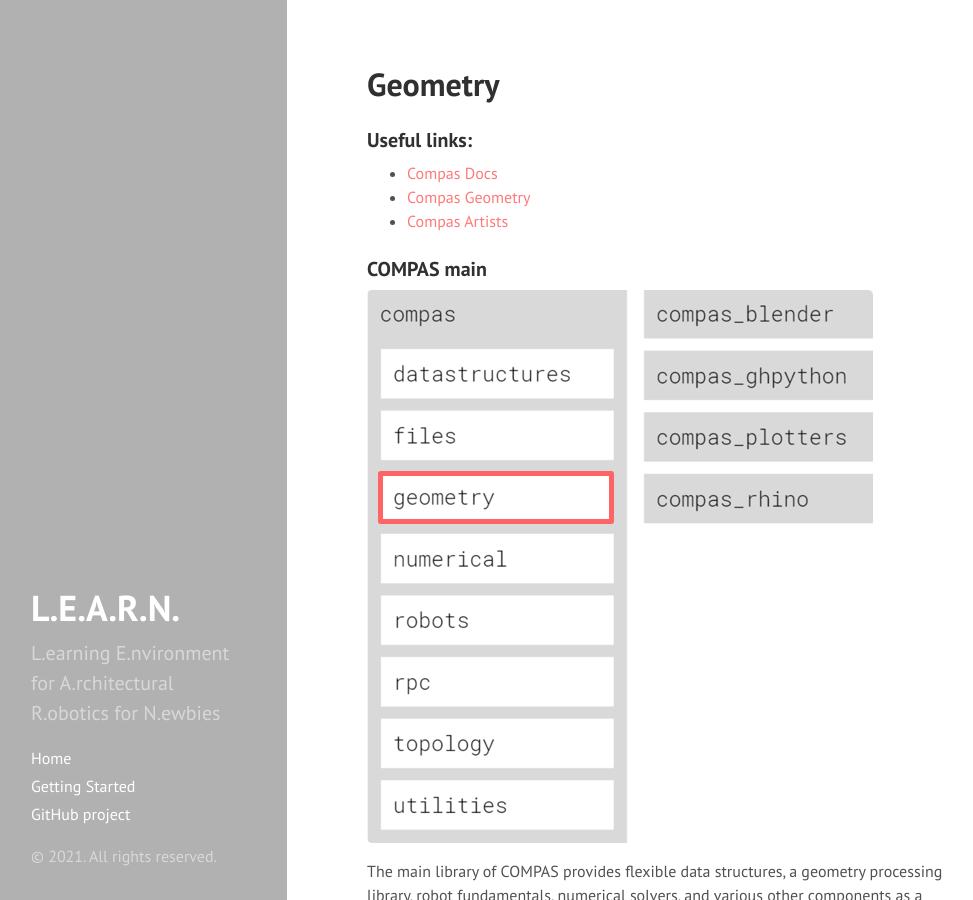
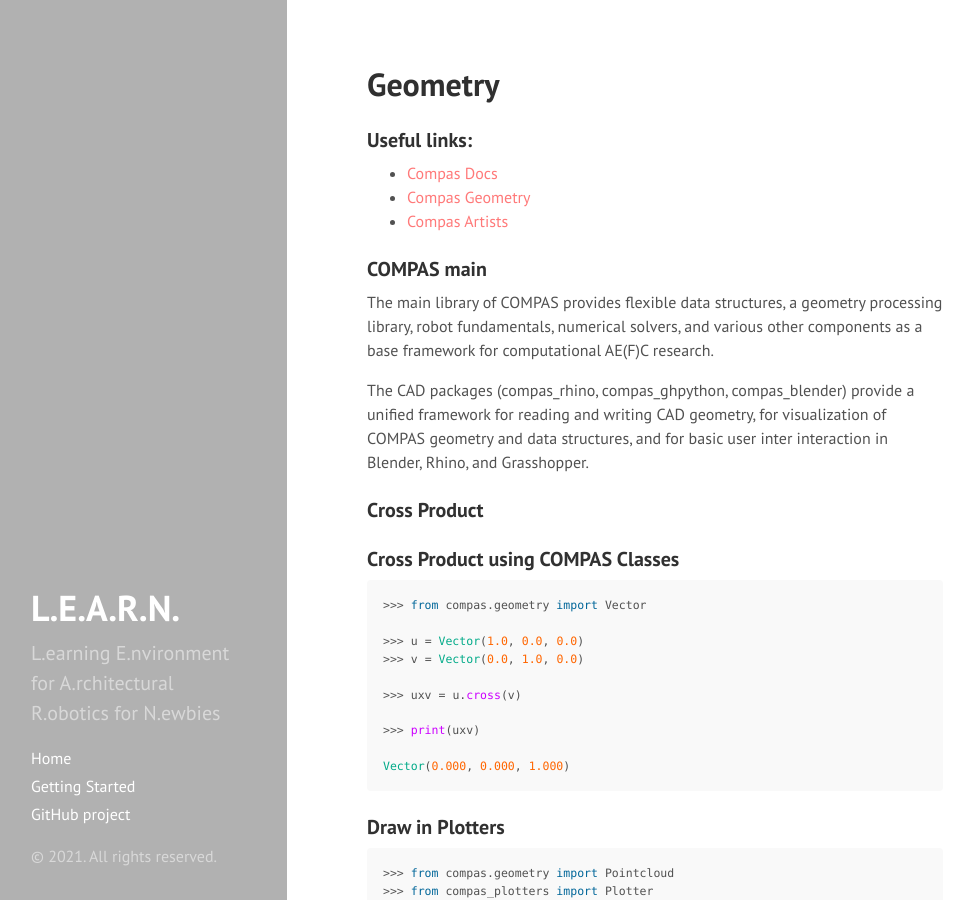
Before and after one commit to le-ar-n/le-ar-n, a Jekyll site: the page built from docs/sessions/02_geometry.md, in a window 1280 px wide and 900 px high. Shown: the whole window, without its empty margins (1-974 px from the left). Built offline with Jekyll 4.4.1, drawn with Linux system fonts in a browser that asks for light colours; Markdown is read by kramdown in place of the engine named in the settings.

Commit message:
Update 02_geometry.md

```diff
--- a/docs/sessions/02_geometry.md
+++ b/docs/sessions/02_geometry.md
@@ -12,7 +12,6 @@
 
 ### COMPAS main
 
-<img src="https://github.com/le-ar-n/le-ar-n/blob/main/docs/_images/compas_geometry.png">
 
 The main library of COMPAS provides flexible data structures, a geometry processing library, robot fundamentals, numerical solvers, and various other components as a base framework for computational AE(F)C research.
 
```
